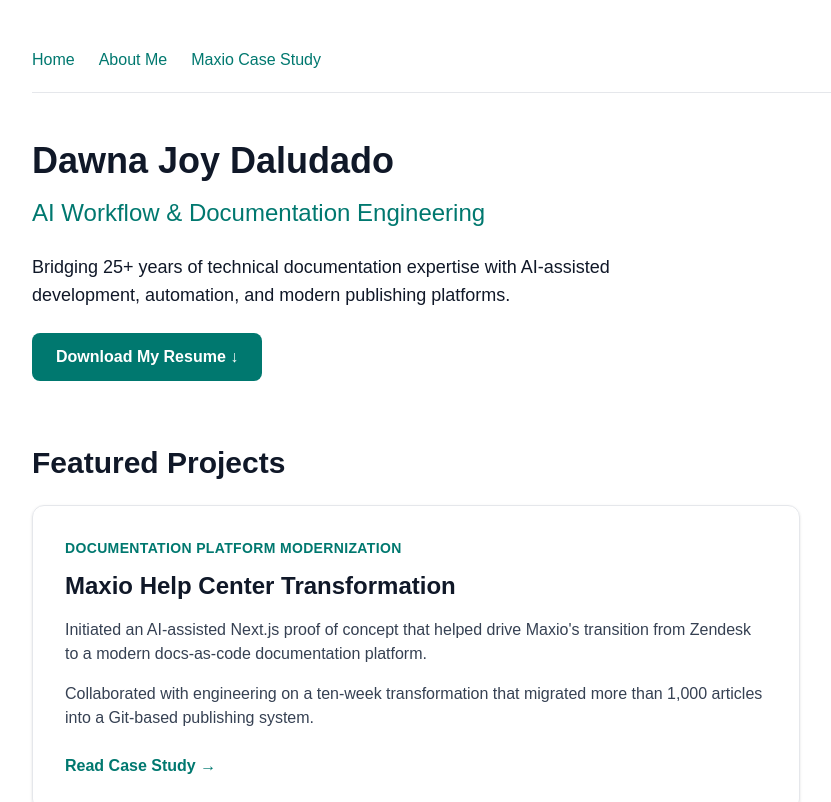
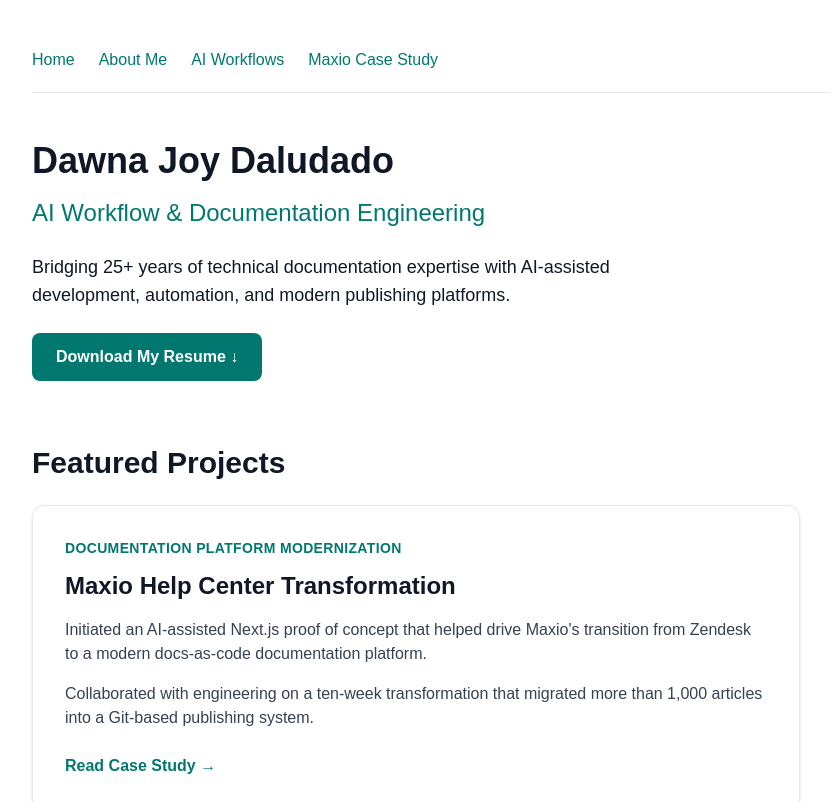
Before and after one commit to jdaludado/djdaludado-portfolio, a Next.js app in the folder portfolio/: page / in a window 1280 px wide. Shown: the top 802 px of the page, without its empty margins (16-847 px from the left). Built offline with nearby package versions, Linux system fonts and the light colour scheme.

Commit message:
Add AI Workflows navigation and clarify audit skill ownership

```diff
--- a/portfolio/src/app/page.tsx
+++ b/portfolio/src/app/page.tsx
@@ -14,6 +14,13 @@
     className="font-medium text-teal-700 hover:underline"
   >
     About Me
+  </a>
+
+    <a
+    href="/projects/ai-workflows"
+    className="font-medium text-teal-700 hover:underline"
+  >
+    AI Workflows
   </a>
 
   <a
```
